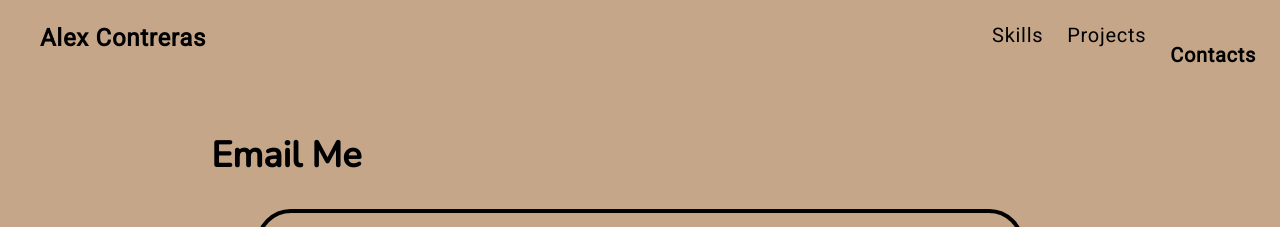
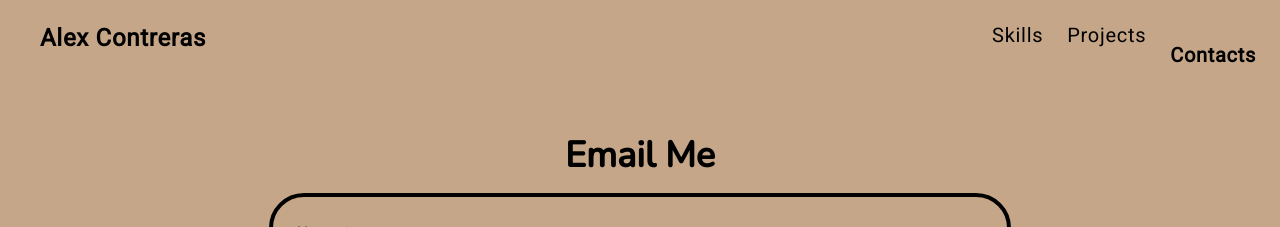
Before and after one commit to AlexUrielContreras/alex-website, a React (Create React App) app: page / in a window 1280 px wide. Both pictures are taken after a click on the link "Contacts". Shown: the top 227 px of the page. Built offline with nearby package versions, Linux system fonts and the light colour scheme.

Commit message:
refactor: change alert size on smaller screen

```diff
--- a/src/pages/Contact.js
+++ b/src/pages/Contact.js
@@ -8,12 +8,13 @@ import {
     Alert,
     AlertIcon,
     AlertTitle,
-    Heading
+    Heading,
+    Flex
 } from '@chakra-ui/react'
 import Socials from '../componets/Socials'
 import emailjs from '@emailjs/browser';
 import { useState } from 'react';
-import validateEmail from '../utils/helpers'
+import { validateEmail } from '../utils/helpers'
 
 
 function Social() {
@@ -21,9 +22,9 @@ function Social() {
     const [emailSent, setEmailSent] = useState('');
 
 /* Checks a email against a regex and returns true or false */
-    function checkEmail({ target }) {
+    function checkEmail({target}) {
         const guestEmail = target.value
-        const isValid = validateEmail(guestEmail)
+        const isValid = validateEmail(guestEmail);
         if (!isValid) {
             setErrorMessage('Please enter a valid email')
         } else {
@@ -46,15 +47,21 @@ function Social() {
     }
     return (
         <>
-        {/* Alert for when a successful email is sent */}
-            {emailSent ? <Alert status='success' w='300px' position='absolute' right='20%' borderRadius='50'>
-                <AlertIcon />
-                <AlertTitle>{emailSent}</AlertTitle>
-                </Alert> : null
-            }
-            <Heading mt={{base: '8vh'}} ml={{md: '9vw'}} as='h1'> Email Me </Heading>
+            <Heading mt={{base: '8vh'}}>
+                <Flex direction={{base: 'column', xl: 'row'}} justifyContent={{md: 'space-around'}} align={{base: 'center'}}>
+                    <h2>Email Me </h2>
 
-            <Box border= '4px' borderRadius={35} p={6} m='auto' mt={{base: '4vh'}} w={{base: '80vw', lg: '60vw'}}>
+                    {/* Alert for when a successful email is sent */}
+                    {emailSent ?
+                        <Alert status='success' w={{base: '90%',lg: '50%',  xl: '23%'}} fontSize={{base: '1.2rem', lg: '1.3rem'}} borderRadius='50' p='2' my='2'>
+                        <AlertIcon />
+                        <AlertTitle>{emailSent}</AlertTitle>
+                        </Alert> : null
+                    }
+                </Flex>
+            </Heading>
+
+            <Box border= '4px' borderRadius={35} p={6} m='auto' mt={{base: '2vh'}} w={{base: '80vw', lg: '58vw'}}>
             <form onSubmit={sendEmail}>
                 <FormControl isRequired >
                     <FormLabel>Name</FormLabel>
@@ -81,7 +88,7 @@ function Social() {
                     : null}
             </form>
             </Box>
-            <Box py={{base: '9vh'}}>
+            <Box py={{base: '5vh'}}>
                 <Socials />
             </Box>
 
--- a/src/utils/helpers.js
+++ b/src/utils/helpers.js
@@ -1,8 +1,5 @@
-module.exports = {
-    // take in a string(guest email) and checks if the email is valid
-    validateEmail(email) {
-        const input = /^[a-zA-Z0-9.!#$%&’*+/=?^_`{|}~-]+@[a-zA-Z0-9-]+(?:\.[a-zA-Z0-9-]+)*$/;
-        // converts email to a string and lowercases the email to check agaist the regex to see if its a vailid email || returns true or false
-        return input.test(email)
-    }
+export function validateEmail(email) {
+    const input = /^[a-zA-Z0-9.!#$%&’*+/=?^_`{|}~-]+@[a-zA-Z0-9-]+(?:\.[a-zA-Z0-9-]+)*$/;
+    // converts email to a string and lowercases the email to check agaist the regex to see if its a vailid email || returns true or false
+    return input.test(email);
 }
```
Also changed, not shown: src/setupTests.js (deleted, +0 -5 lines).
